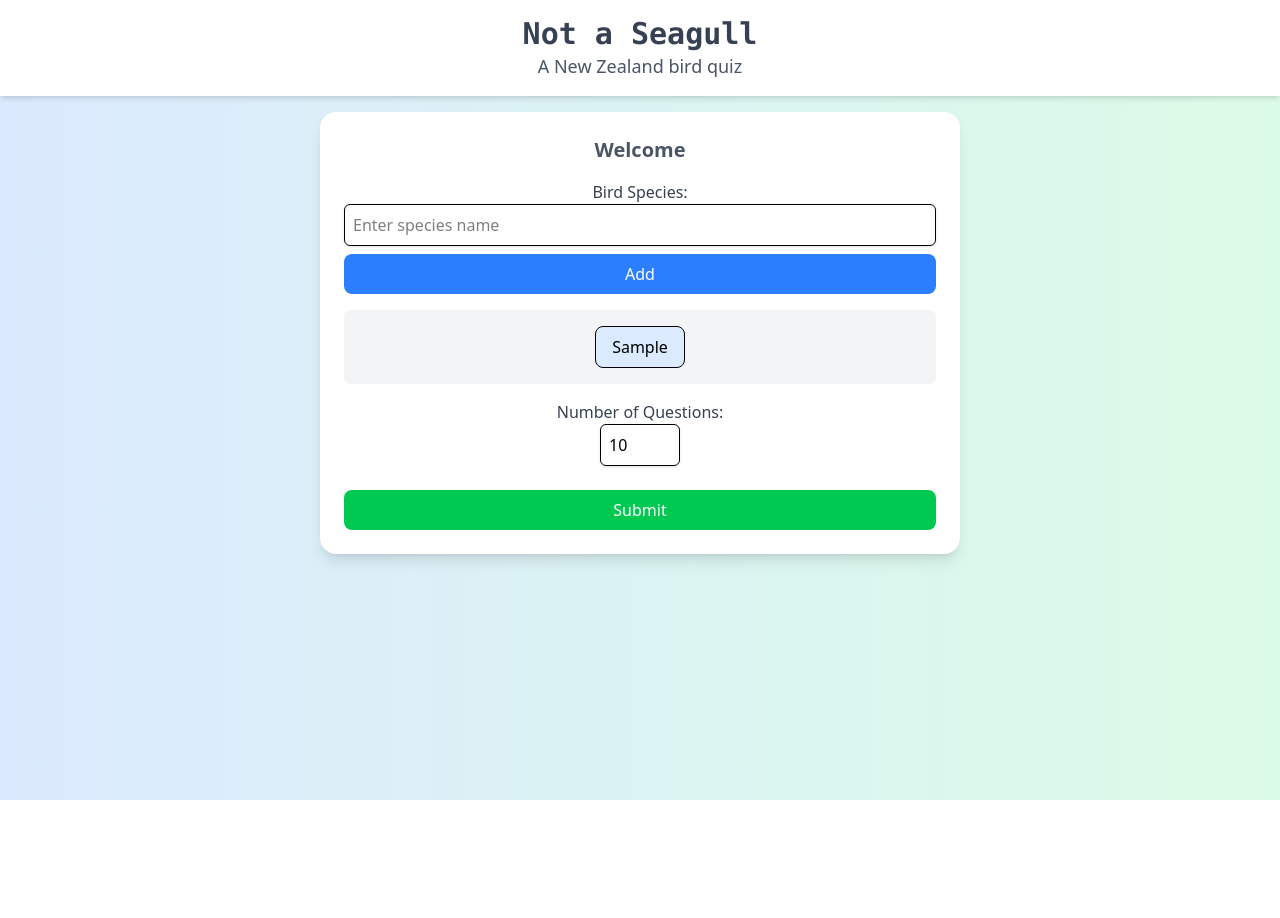
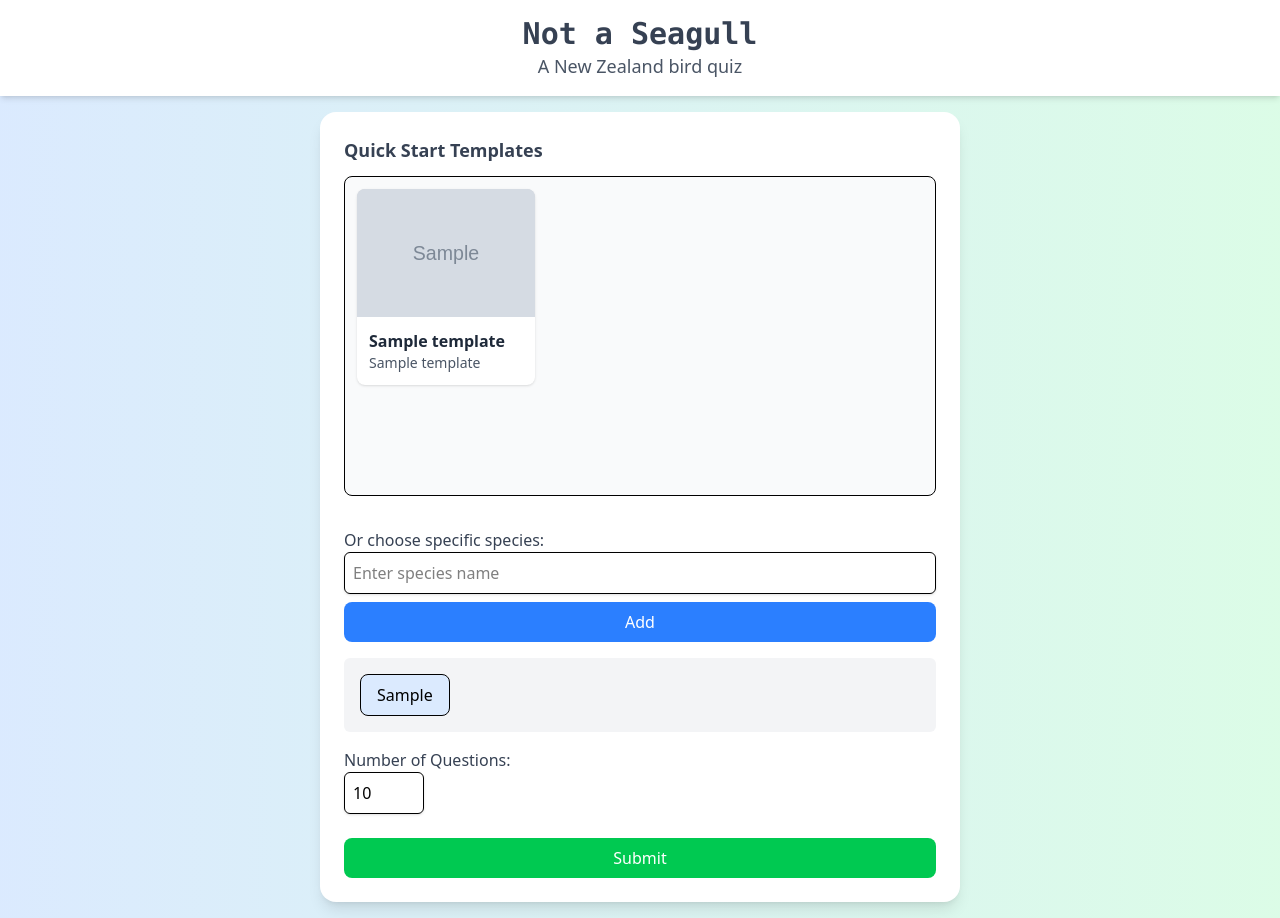
Before and after one commit to Skadoink/birdIDQuiz, a Flask app: template templates/index.html in a window 1280 px wide. Before the commit the page ends 800 px from the top, so only its background shows below. Run offline with Flask 3, Linux system fonts and the light colour scheme; the template is opened without the code that fills it: most values are stand-ins (such as "Sample title", 1, 10 or a date in 2020); grey boxes marked "Sample" are stand-in pictures; parts of the project's set-up code (start-up, migrations or seed data) failed here and were passed over; some libraries are stand-ins or nearby versions.

Commit message:
feat: add quiz templates and functionality to select templates in the UI

```diff
--- a/app.py
+++ b/app.py
@@ -33,6 +33,8 @@ def home():
         "index.html",
         all_species = ",".join(backend.species_names_to_codes.keys()),
         selected_species=session.get("selected_species", ""),
+        quiz_templates=backend.QUIZ_TEMPLATES,
+        species_codes_to_names=backend.species_codes_to_names,
     )
 
 
--- a/static/js/autosuggest.js
+++ b/static/js/autosuggest.js
@@ -52,7 +52,10 @@ function populateSpeciesList(speciesList) {
   });
 }
 
-// Function to add a species to the selectedSpecies array and display it
+/**
+ * Adds a species to the selectedSpecies array and display it
+ * @param {string} species - The species to add (species name, not species code)
+ *  */
 function addSpecies(species) {
   selectedSpecies.push(species);
   const selectedSpeciesDiv = document.getElementById('selectedSpecies');
@@ -110,3 +113,37 @@ selectedSpeciesDiv.addEventListener('click', function (event) {
     removeSpecies(species);
   }
 });
+
+// Function to select a template and populate the form
+function selectTemplate(templateId) {
+  // Get templates from the hidden input
+  const templatesData = document.getElementById('quizTemplatesData').value;
+  const templates = JSON.parse(templatesData);
+
+  // Get species code to name mapping from hidden input
+  const speciesCodesData = document.getElementById('speciesCodesToNamesData').value;
+  const speciesCodesToNames = JSON.parse(speciesCodesData);
+
+  // Find the template by template ID
+  const template = templates.find(t => t.id === templateId);
+  if (!template || !template.species || template.species.length === 0) {
+    console.warn('Template not found or has no species:', templateId);
+    return;
+  }
+
+  // Clear existing selections
+  selectedSpecies = [];
+  document.getElementById('selectedSpecies').innerHTML = '';
+
+  // Add each species from the template using the species codes
+  template.species.forEach(speciesCode => {
+    // Look up the species name using the code-to-name mapping
+    const speciesName = speciesCodesToNames[speciesCode];
+
+    if (speciesName) {
+      addSpecies(speciesName);
+    } else {
+      console.warn('Species name not found for code:', speciesCode);
+    }
+  });
+}
--- a/static/styles/out.css
+++ b/static/styles/out.css
@@ -16,14 +16,20 @@
     --color-blue-300: oklch(0.809 0.105 251.813);
     --color-blue-500: oklch(0.623 0.214 259.815);
     --color-blue-600: oklch(0.546 0.245 262.881);
+    --color-gray-50: oklch(0.985 0.002 247.839);
     --color-gray-100: oklch(0.967 0.003 264.542);
+    --color-gray-300: oklch(0.872 0.01 258.338);
+    --color-gray-500: oklch(0.551 0.027 264.364);
     --color-gray-600: oklch(0.446 0.03 256.802);
     --color-gray-700: oklch(0.373 0.034 259.733);
+    --color-gray-800: oklch(0.278 0.033 256.848);
     --color-white: #fff;
     --spacing: 0.25rem;
     --container-2xl: 42rem;
     --container-3xl: 48rem;
     --container-5xl: 64rem;
+    --text-sm: 0.875rem;
+    --text-sm--line-height: calc(1.25 / 0.875);
     --text-lg: 1.125rem;
     --text-lg--line-height: calc(1.75 / 1.125);
     --text-xl: 1.25rem;
@@ -212,11 +218,17 @@
   .mr-2 {
     margin-right: calc(var(--spacing) * 2);
   }
+  .mb-3 {
+    margin-bottom: calc(var(--spacing) * 3);
+  }
   .mb-4 {
     margin-bottom: calc(var(--spacing) * 4);
   }
   .mb-6 {
     margin-bottom: calc(var(--spacing) * 6);
+  }
+  .mb-8 {
+    margin-bottom: calc(var(--spacing) * 8);
   }
   .block {
     display: block;
@@ -230,6 +242,9 @@
   .hidden {
     display: none;
   }
+  .h-32 {
+    height: calc(var(--spacing) * 32);
+  }
   .h-80 {
     height: calc(var(--spacing) * 80);
   }
@@ -238,6 +253,9 @@
   }
   .h-auto {
     height: auto;
+  }
+  .h-full {
+    height: 100%;
   }
   .min-h-\[30px\] {
     min-height: 30px;
@@ -281,6 +299,12 @@
   .items-center {
     align-items: center;
   }
+  .justify-center {
+    justify-content: center;
+  }
+  .gap-4 {
+    gap: calc(var(--spacing) * 4);
+  }
   .gap-6 {
     gap: calc(var(--spacing) * 6);
   }
@@ -298,6 +322,12 @@
       margin-block-end: calc(calc(var(--spacing) * 4) * calc(1 - var(--tw-space-y-reverse)));
     }
   }
+  .overflow-hidden {
+    overflow: hidden;
+  }
+  .overflow-y-auto {
+    overflow-y: auto;
+  }
   .rounded-2xl {
     border-radius: var(--radius-2xl);
   }
@@ -310,6 +340,10 @@
   .rounded-xl {
     border-radius: var(--radius-xl);
   }
+  .rounded-t-lg {
+    border-top-left-radius: var(--radius-lg);
+    border-top-right-radius: var(--radius-lg);
+  }
   .border {
     border-style: var(--tw-border-style);
     border-width: 1px;
@@ -320,8 +354,14 @@
   .bg-blue-500 {
     background-color: var(--color-blue-500);
   }
+  .bg-gray-50 {
+    background-color: var(--color-gray-50);
+  }
   .bg-gray-100 {
     background-color: var(--color-gray-100);
+  }
+  .bg-gray-300 {
+    background-color: var(--color-gray-300);
   }
   .bg-green-500 {
     background-color: var(--color-green-500);
@@ -340,6 +380,9 @@
   .to-green-100 {
     --tw-gradient-to: var(--color-green-100);
     --tw-gradient-stops: var(--tw-gradient-via-stops, var(--tw-gradient-position), var(--tw-gradient-from) var(--tw-gradient-from-position), var(--tw-gradient-to) var(--tw-gradient-to-position));
+  }
+  .object-cover {
+    object-fit: cover;
   }
   .p-2 {
     padding: calc(var(--spacing) * 2);
@@ -377,6 +420,10 @@
     font-size: var(--text-lg);
     line-height: var(--tw-leading, var(--text-lg--line-height));
   }
+  .text-sm {
+    font-size: var(--text-sm);
+    line-height: var(--tw-leading, var(--text-sm--line-height));
+  }
   .text-xl {
     font-size: var(--text-xl);
     line-height: var(--tw-leading, var(--text-xl--line-height));
@@ -393,11 +440,17 @@
     --tw-font-weight: var(--font-weight-semibold);
     font-weight: var(--font-weight-semibold);
   }
+  .text-gray-500 {
+    color: var(--color-gray-500);
+  }
   .text-gray-600 {
     color: var(--color-gray-600);
   }
   .text-gray-700 {
     color: var(--color-gray-700);
+  }
+  .text-gray-800 {
+    color: var(--color-gray-800);
   }
   .text-green-500 {
     color: var(--color-green-500);
@@ -416,6 +469,10 @@
   }
   .accent-blue-500 {
     accent-color: var(--color-blue-500);
+  }
+  .shadow {
+    --tw-shadow: 0 1px 3px 0 var(--tw-shadow-color, rgb(0 0 0 / 0.1)), 0 1px 2px -1px var(--tw-shadow-color, rgb(0 0 0 / 0.1));
+    box-shadow: var(--tw-inset-shadow), var(--tw-inset-ring-shadow), var(--tw-ring-offset-shadow), var(--tw-ring-shadow), var(--tw-shadow);
   }
   .shadow-lg {
     --tw-shadow: 0 10px 15px -3px var(--tw-shadow-color, rgb(0 0 0 / 0.1)), 0 4px 6px -4px var(--tw-shadow-color, rgb(0 0 0 / 0.1));
@@ -452,6 +509,14 @@
     &:hover {
       @media (hover: hover) {
         background-color: var(--color-green-600);
+      }
+    }
+  }
+  .hover\:shadow-lg {
+    &:hover {
+      @media (hover: hover) {
+        --tw-shadow: 0 10px 15px -3px var(--tw-shadow-color, rgb(0 0 0 / 0.1)), 0 4px 6px -4px var(--tw-shadow-color, rgb(0 0 0 / 0.1));
+        box-shadow: var(--tw-inset-shadow), var(--tw-inset-ring-shadow), var(--tw-ring-offset-shadow), var(--tw-ring-shadow), var(--tw-shadow);
       }
     }
   }
--- a/templates/index.html
+++ b/templates/index.html
@@ -15,12 +15,35 @@
     </header>
 
     <main class="flex-grow w-full max-w-2xl p-4">
-        <div class="bg-white rounded-2xl shadow-lg p-6 text-center">
-            <h2 class="text-xl font-semibold text-gray-600 mb-4">Welcome</h2>
+        <div class="bg-white rounded-2xl shadow-lg p-6">
+
+            <!-- Quiz Templates -->
+            <div class="mb-8">
+                <h3 class="text-lg font-semibold text-gray-700 mb-3">Quick Start Templates</h3>
+                <div class="h-80 overflow-y-auto border rounded-lg bg-gray-50 p-3">
+                    <div class="grid grid-cols-1 md:grid-cols-2 lg:grid-cols-3 gap-4">
+                        {% for template in quiz_templates %}
+                        <div class="bg-white rounded-lg shadow hover:shadow-lg transition cursor-pointer" data-template-id="{{ template.id }}" onclick="selectTemplate('{{ template.id }}')">
+                            <div class="h-32 bg-gray-300 rounded-t-lg flex items-center justify-center overflow-hidden">
+                                {% if template.image_url %}
+                                    <img src="{{ template.image_url }}" alt="{{ template.title }}" class="w-full h-full object-cover">
+                                {% else %}
+                                    <span class="text-gray-500">No image</span>
+                                {% endif %}
+                            </div>
+                            <div class="p-3">
+                                <h4 class="font-semibold text-gray-800">{{ template.title }}</h4>
+                                <p class="text-sm text-gray-600">{{ template.subtitle }}</p>
+                            </div>
+                        </div>
+                        {% endfor %}
+                    </div>
+                </div>
+            </div>
 
             <form method="POST" action="/" onkeydown="return event.key != 'Enter';" class="space-y-4">
                 <div>
-                    <label for="species" class="block text-gray-700 font-medium">Bird Species:</label>
+                    <label for="species" class="block text-gray-700 font-medium">Or choose specific species:</label>
                     <input type="text" id="speciesInput" list="speciesList" placeholder="Enter species name"
                         class="w-full p-2 border rounded-md shadow-sm focus:ring focus:ring-blue-300">
                     <datalist id="speciesList"></datalist>
@@ -35,6 +58,8 @@
                 <input type="hidden" id="allSpeciesInput" name="allSpeciesInput" value="{{ all_species }}">
                 <input type="hidden" id="selectedSpeciesInput" name="selectedSpeciesInput"
                     value="{{ selected_species }}">
+                <input type="hidden" id="quizTemplatesData" value='{{ quiz_templates | tojson | safe }}'>
+                <input type="hidden" id="speciesCodesToNamesData" value='{{ species_codes_to_names | tojson | safe }}'>
 
                 <div>
                     <label for="num_questions" class="block text-gray-700 font-medium">Number of Questions:</label>
```
Also changed, not shown: backend.py (+15 -0 lines), quiz_templates.json (added, +77 -0 lines).
